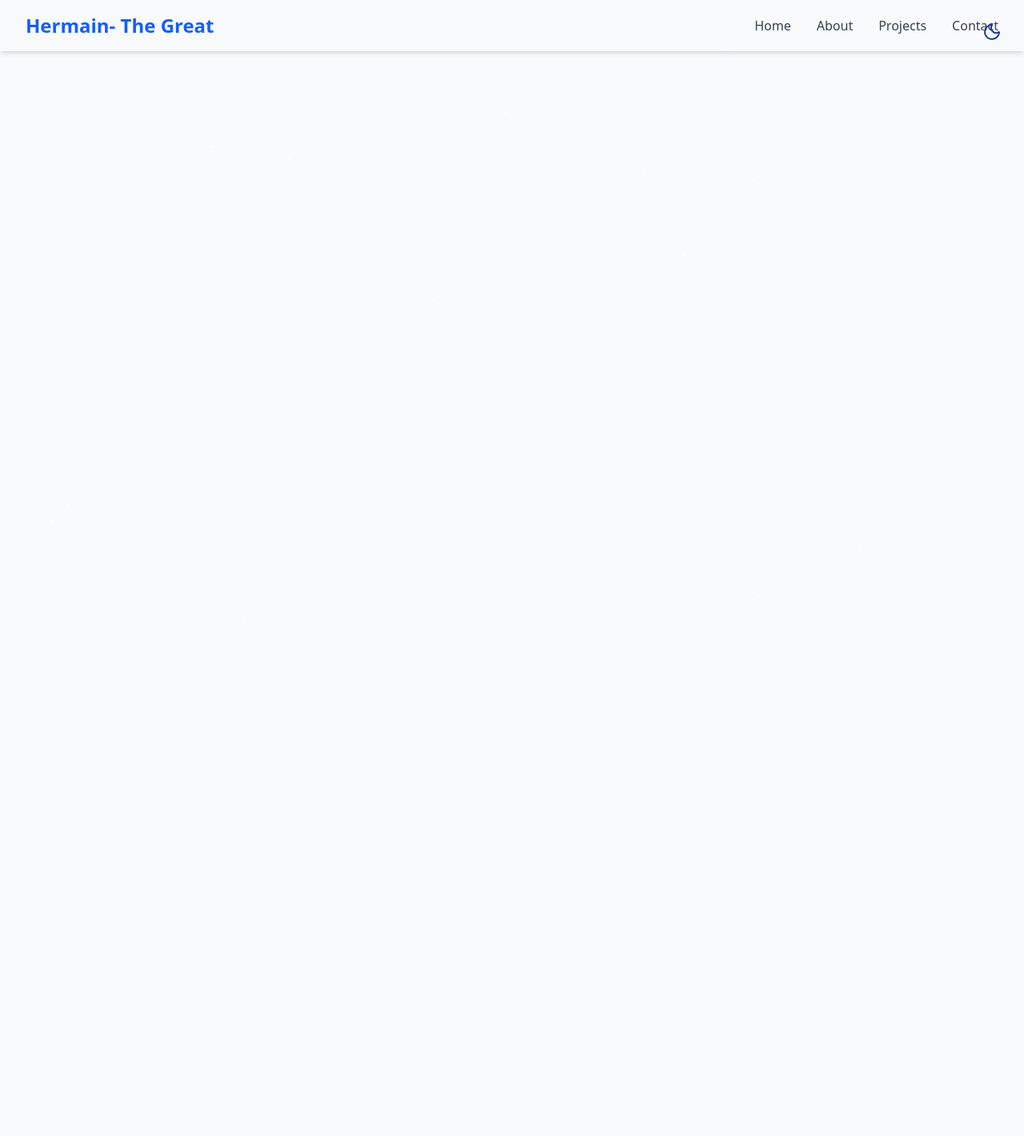
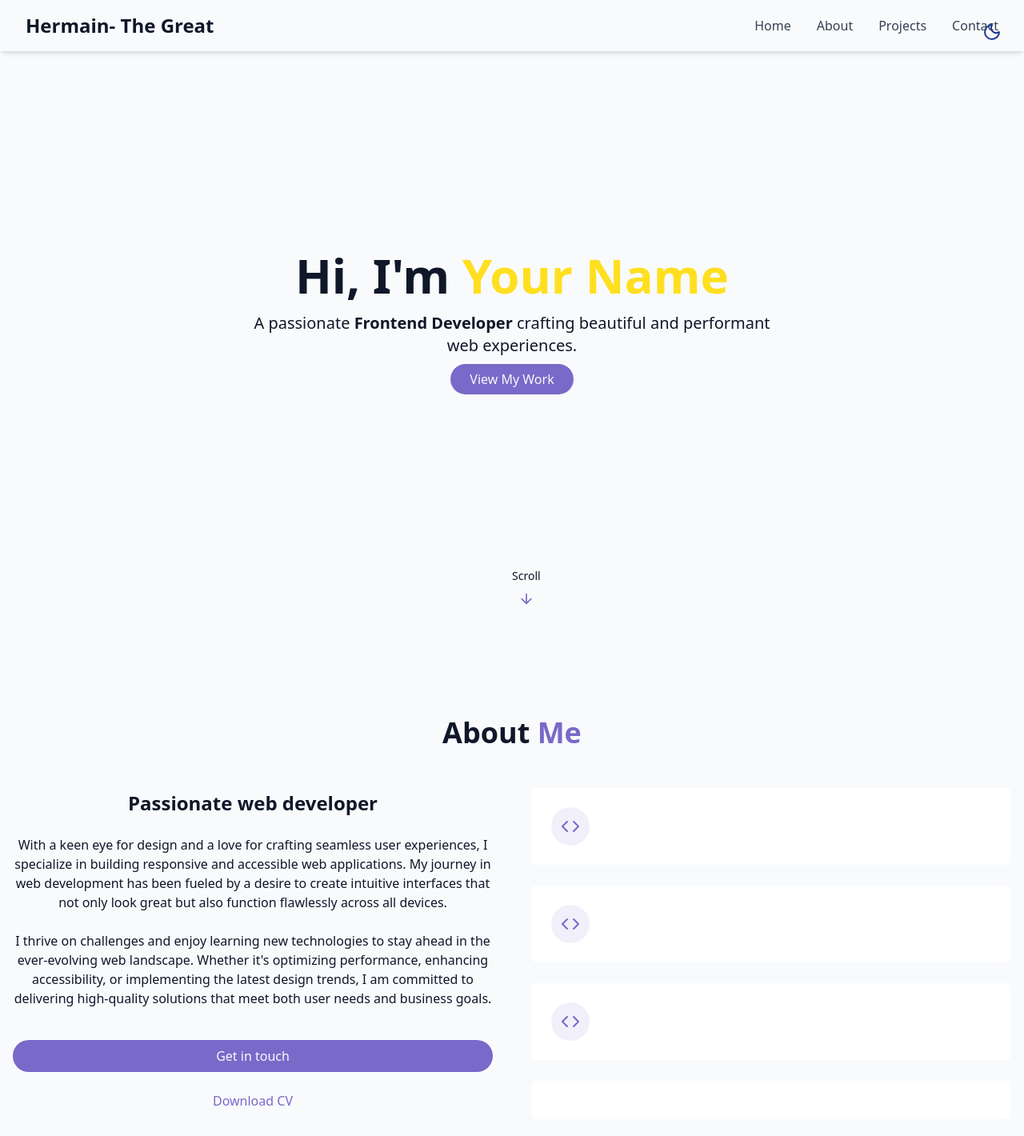
Before and after one commit to Syed-Hermain/Portfolio, a React (Vite) app: page / in a window 1280 px wide. Shown: the top 1420 px of the page at 80% size. Before the commit the page ends 800 px from the top, so only its background shows below. Built offline with nearby package versions, Linux system fonts and the light colour scheme.

Commit message:
major changes

```diff
--- a/src/App.tsx
+++ b/src/App.tsx
@@ -3,9 +3,9 @@ import { BrowserRouter as Router, Routes, Route, Link } from "react-router";
 import Home from "./pages/Home";
 import NotFound from "./pages/NotFound";
 
-
 const App: React.FC = () => (
   <>
+
   <Router>
     <Routes>
       <Route path="/" element={<Home />} />
--- /dev/null
+++ b/src/components/AboutSection.tsx
@@ -0,0 +1,73 @@
+import React from "react";
+import { Code } from "lucide-react";
+const AboutSection: React.FC = () => (
+  <section id="about" className="py-24 px-4 relative">
+    {" "}
+    <div className="container mx-auto max-w-5xl">
+      <h2 className="text-3xl md:text-4xl font-bold mb-12 text-center">
+        About <span className="text-primary">Me</span>
+      </h2>
+    </div>
+    <div className="grid grid-cols-1 md:grid-cols-2 gap-12 items-center">
+      <div className="space-y-6">
+        <h3 className="text-2xl font-semibold">Passionate web developer</h3>
+        <p className="text-muted-foreground">
+          With a keen eye for design and a love for crafting seamless user
+          experiences, I specialize in building responsive and accessible web
+          applications. My journey in web development has been fueled by a
+          desire to create intuitive interfaces that not only look great but
+          also function flawlessly across all devices.
+        </p>
+
+        <p className="text-muted-foreground">
+          I thrive on challenges and enjoy learning new technologies to stay
+          ahead in the ever-evolving web landscape. Whether it's optimizing
+          performance, enhancing accessibility, or implementing the latest
+          design trends, I am committed to delivering high-quality solutions
+          that meet both user needs and business goals.
+        </p>
+
+        <div className="flex flex-col sm-flex-row gap-4 pt-4 justify-center">
+          <a href="#contact" className="cosmic-button">
+            Get in touch
+          </a>
+
+          <a
+            href="#contact"
+            className="px-6 py-2 rounded-full border-primary text-primary hover:bg-primary/10 duration-200 transition-colors"
+          >
+            Download CV
+          </a>
+        </div>
+      </div>
+
+      <div className="grid grid-cols-1 gap-6">
+        <div className="relative gradient-border p-6">
+
+          <div className="relative flex items-start gap-4">
+            <div className="p-3 rounded-full bg-primary/10">
+              <Code className="h-6 w-6 text-primary" />
+            </div>
+          </div>
+        </div>
+        <div className="gradient-border p-6 card-hover">
+          <div className="flex items-start gap-4">
+            <div className="p-3 rounded-full bg-primary/10">
+              <Code className="h-6 w-6 text-primary" />
+            </div>
+          </div>
+        </div>
+        <div className="gradient-border p-6 card-hover">
+          <div className="flex items-start gap-4">
+            <div className="p-3 rounded-full bg-primary/10">
+              <Code className="h-6 w-6 text-primary" />
+            </div>
+          </div>
+        </div>
+        <div className="gradient-border p-6 card-hover"></div>
+      </div>
+    </div>
+  </section>
+);
+
+export default AboutSection;
--- /dev/null
+++ b/src/components/HeroSection.tsx
@@ -0,0 +1,34 @@
+import React from "react";
+import { ArrowDown } from "lucide-react";
+
+const HeroSection: React.FC = () => {
+  return (
+    <section className="flex flex-col items-center justify-center min-h-screen">
+      <div className="max-w-2xl text-center">
+        <h1 className="text-4xl md:text-6xl font-extrabold mb-4">
+          Hi, I'm{" "}
+          <span className="text-yellow-300 opacity-0 animate-fade-in">
+            Your Name
+          </span>
+        </h1>
+        <p className="text-lg md:text-xl text-muted-foreground max-2xl mx--auto opacity-0 animate-fade-in-delay-3">
+          A passionate <span className="font-semibold">Frontend Developer</span>{" "}
+          crafting beautiful and performant web experiences.
+        </p>
+        <div className="pt-4 opacity-0 animate-fade-in-delay-4">
+          <a href="#projects" className="cosmic-button">
+            View My Work
+          </a>
+        </div>
+      </div>
+
+
+      <div className="absolute bottom-8 left-1/2 transform-x-1/2 flex flex-col items-center animate-bounce">
+<span className="text-sm text-muted-foreground mb-2">Scroll</span>
+<ArrowDown className="h-5 w-5 text-primary"/>
+      </div>
+    </section>
+  );
+};
+
+export default HeroSection;
--- a/src/components/Navbar.tsx
+++ b/src/components/Navbar.tsx
@@ -9,7 +9,7 @@ const Navbar: React.FC = () => {
             <div className="max-w-7xl mx-auto px-4 sm:px-6 lg:px-8">
                 <div className="flex justify-between h-16 items-center">
                     <div className="flex-shrink-0">
-                        <Link to="/" className="text-2xl font-bold text-blue-600">
+                        <Link to="/" className="text-2xl font-bold ">
                             Hermain- The Great
                         </Link>
                     </div>
--- a/src/index.css
+++ b/src/index.css
@@ -1,4 +1,6 @@
 @import "tailwindcss";
+@custom-variant dark (&:where([dark-theme=dark],[data-theme-dark]*));
+
 
 @theme {
   --color-border: hsl(var(--border));
--- a/src/pages/Home.tsx
+++ b/src/pages/Home.tsx
@@ -2,6 +2,8 @@ import React from "react";
 import ThemeToggle from "../components/ThemeToggle";
 import StarBackground from "../components/StarBackground";
 import Navbar from "../components/Navbar";
+import HeroSection from "../components/HeroSection";
+import AboutSection from "../components/AboutSection";
 
 const Home: React.FC = () => {
   return (
@@ -13,7 +15,8 @@ const Home: React.FC = () => {
       {/* Navbar */}
       <Navbar />
         {/* Main Content */}
-
+        <HeroSection/>
+        <AboutSection />
     </div>
   );
 };
```
